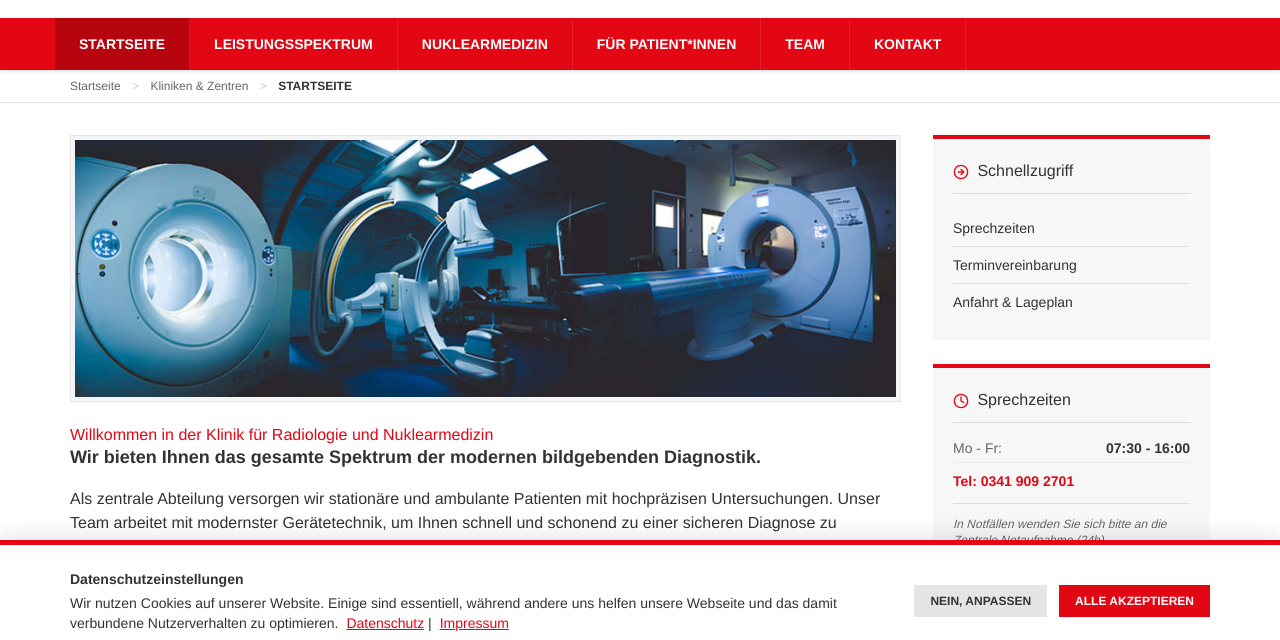
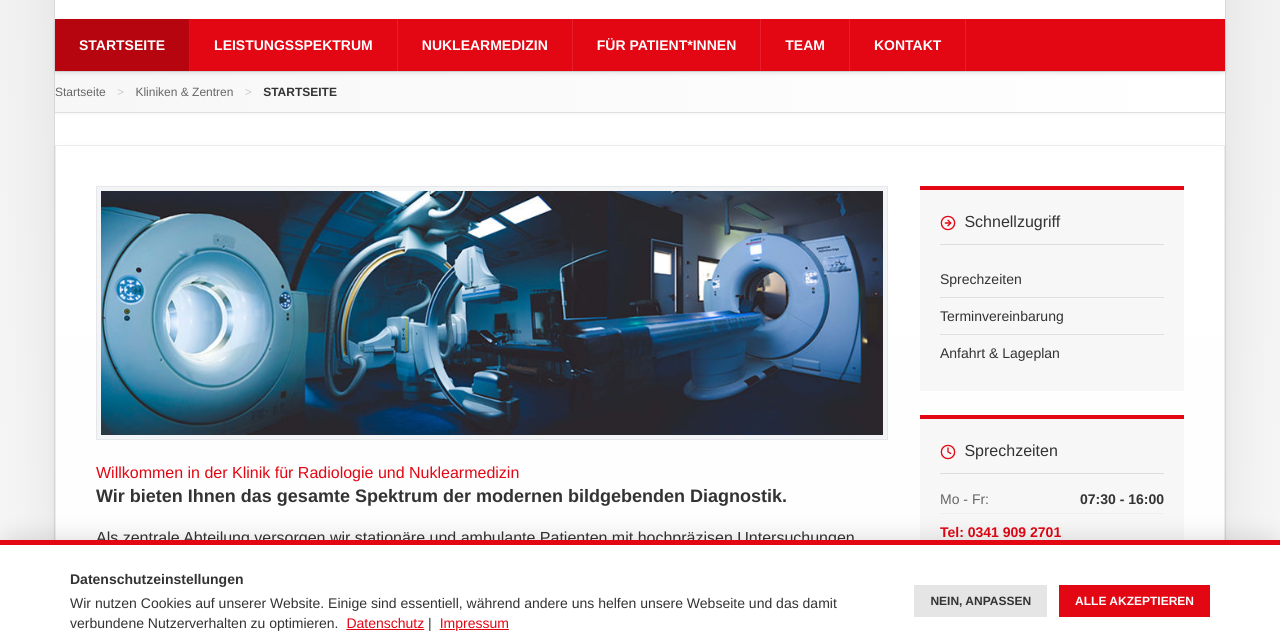
Before and after one commit to mlurz92/radiologiesanktgeorg, a plain HTML site: page index.html in a window 1280 px wide. Shown: the part 143-783 px from the top of the page. Drawn offline with nearby package versions, Linux system fonts and the light colour scheme.

Commit message:
Add clinic frame styling

```diff
--- a/index.html
+++ b/index.html
@@ -447,7 +447,7 @@
 
     <style>
         [x-cloak] { display: none !important; }
-        body { background-color: #ffffff; color: #333; line-height: 1.5; }
+        body { background-color: transparent; color: #333; line-height: 1.5; }
         h1 { color: #e30613; font-size: 28px; font-weight: 700; margin-bottom: 20px; line-height: 1.1; }
         h2 { color: #333; font-size: 22px; font-weight: 700; margin-top: 30px; margin-bottom: 15px; line-height: 1.2; }
         h3 { color: #333; font-size: 18px; font-weight: 700; margin-bottom: 10px; }
@@ -459,8 +459,36 @@
         .btn-primary:hover { background-color: #333; }
         .cs-cookie-layer { border-top: 5px solid #e30613; box-shadow: 0 -2px 10px rgba(0,0,0,0.1); }
     </style>
+
+    <style>
+        /* Global page frame to mirror Klinikum St. Georg corporate layout */
+        .page-frame {
+            box-shadow: 0 20px 70px rgba(0, 0, 0, 0.08);
+            border: 1px solid #dadada;
+        }
+
+        .page-shell {
+            background: linear-gradient(180deg, #f2f2f2 0%, #f7f7f7 38%, #fdfdfd 100%);
+        }
+
+        .section-surface {
+            background: linear-gradient(180deg, #ffffff 0%, #fafafa 100%);
+            border: 1px solid #ececec;
+            box-shadow: 0 4px 12px rgba(0, 0, 0, 0.04);
+        }
+
+        @media (max-width: 1024px) {
+            .page-frame {
+                border-left: none;
+                border-right: none;
+                box-shadow: none;
+            }
+        }
+    </style>
 </head>
-<body x-data="clinicApp()" x-init="initApp()" class="flex flex-col min-h-screen">
+<body x-data="clinicApp()" x-init="initApp()" class="page-shell flex flex-col min-h-screen">
+
+    <div class="page-frame max-w-[1280px] mx-auto bg-white flex flex-col min-h-screen">
 
     <!-- HEADER: TOP BAR -->
     <div class="bg-[#f5f5f5] border-b border-[#e5e5e5] text-xs text-[#666] py-2">
@@ -533,19 +561,20 @@
     </div>
 
     <!-- BREADCRUMBS -->
-    <div class="bg-white border-b border-[#e5e5e5] py-2 mb-8">
-        <div class="container text-xs text-[#666]">
+    <div class="bg-gradient-to-r from-[#f7f7f7] to-[#ffffff] border-y border-[#e1e1e1] py-3 mb-8 shadow-sm">
+        <div class="container text-xs text-[#666] px-4 md:px-0">
             <span class="hover:text-primary cursor-pointer" @click="setView('home')">Startseite</span>
             <span class="mx-2 text-[#ccc]">&gt;</span>
             <span class="hover:text-primary cursor-pointer">Kliniken & Zentren</span>
             <span class="mx-2 text-[#ccc]">&gt;</span>
             <span class="font-bold text-[#333] uppercase" x-text="breadcrumb"></span>
         </div>
-    </div>
+    </div> <!-- /page-frame -->
 
     <!-- MAIN CONTAINER -->
-    <div class="container flex-grow mb-16">
-        <div class="flex flex-col lg:flex-row gap-8">
+    <div class="container flex-grow mb-16 px-4 md:px-0">
+        <div class="section-surface p-6 md:p-10">
+            <div class="flex flex-col lg:flex-row gap-8">
 
             <!-- LEFT COLUMN -->
             <main class="w-full lg:w-3/4">
@@ -1339,6 +1368,7 @@
                 </div>
 
             </aside>
+            </div>
         </div>
     </div>
 
@@ -1421,6 +1451,8 @@
         </div>
     </div>
 
+    </div> <!-- /page-frame -->
+
     <script src="https://unpkg.com/leaflet@1.9.4/dist/leaflet.js" integrity="sha256-20nQCchB9co0qIjJZRGuk2/Z9VM+kNiyxNV1lvTlZBo=" crossorigin=""></script>
     <script src="https://unpkg.com/lucide@latest/dist/umd/lucide.js"></script>
     <script src="https://cdn.jsdelivr.net/npm/alpinejs@3.13.3/dist/cdn.min.js"></script>
```
